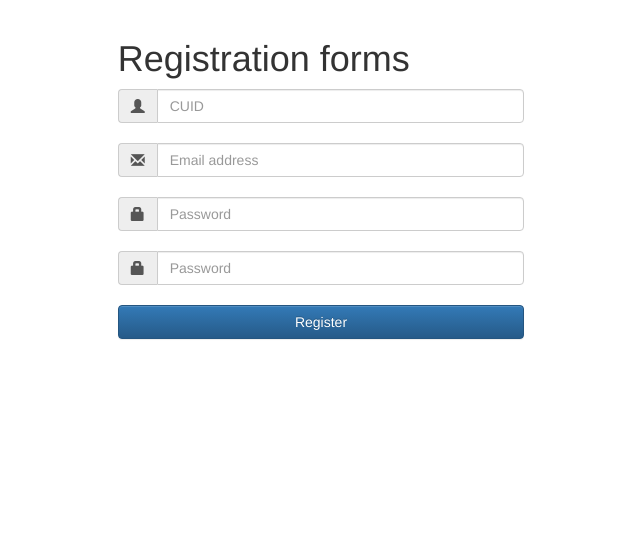
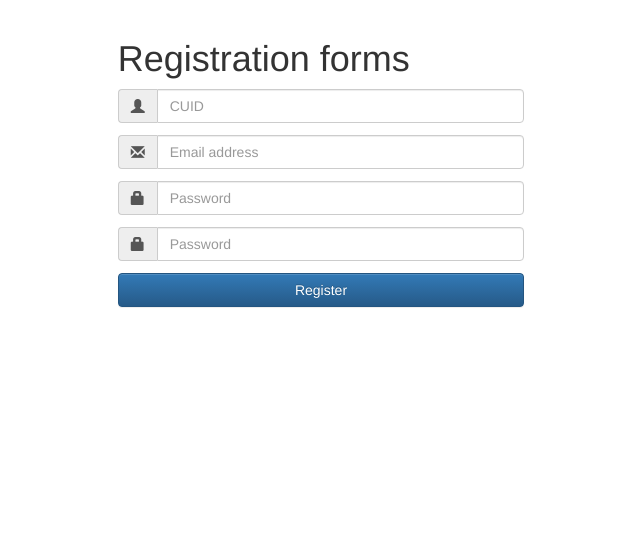
Before and after one commit to Jeremielc/FimeRepositoryManager, a PHP site: page /create_Account.php in a window 1280 px wide. Shown: the part 51-590 px from the top of the page, without its empty margins (319-959 px from the left). Run offline with PHP 8.4, Linux system fonts and the light colour scheme.

Commit message:
Modification of style

```diff
--- a/create_Account.php
+++ b/create_Account.php
@@ -3,35 +3,29 @@
 <?php require("html/navbar.php"); ?>
 
 <div class="container_registrer">
-    <div class="omb_login">
         <div class="row">
             <div class="col-md-4 col-md-offset-4">
                 <h1>Registration forms</h1>
                 <form class="omb_loginForm" action="" autocomplete="off" method="POST">
-                    <div class="input-group">
+                    <div class="input-group group-register">
                         <span class="input-group-addon"><i class="glyphicon glyphicon-user color-blue"></i></span>
                         <input id="newCUID" placeholder="CUID" class="form-control" type="text" required="true" minlength="8" maxlength="8" >
                     </div>
-                    <br>
-                    <div class="input-group">
+                    <div class="input-group group-register">
                         <span class="input-group-addon"><i class="glyphicon glyphicon-envelope color-blue"></i></span>
                         <input id="emailInput" placeholder="Email address" class="form-control" type="email" oninvalid="setCustomValidity('Enter a valid email address!')" onchange="try{setCustomValidity('')}catch(e){}" required="true">
                     </div>
-                    <br>
-                    <div class="input-group">
+                    <div class="input-group group-register">
                         <span class="input-group-addon"><i class="glyphicon glyphicon-lock color-blue"></i></span>
                         <input id="newPassword" placeholder="Password" class="form-control" type="password" minlength="8" required="true">
                     </div>
-                    <br>
-                    <div class="input-group">
+                    <div class="input-group group-register">
                         <span class="input-group-addon"><i class="glyphicon glyphicon-lock color-blue"></i></span>
                         <input id="verifyPassword" placeholder="Password" class="form-control" type="password" minlength="8" required="true">
                     </div>
-                    <br>
                     <button class="btn btn-primary btn-block" type="submit">Register</button></p>
                 </form>
             </div>
         </div>
-    </div>
 </div>
 <?php require("html/footer.php"); ?>
--- a/css/styleSheet.css
+++ b/css/styleSheet.css
@@ -47,10 +47,13 @@
     background-color: #FFF;
 }
 
-/*--------------- Décallage du contenu vers le bas à partir de la navbar --------------------*/
+/*--------------- Beginning of the container of the page --------------------*/
 body {
     min-height: 2000px;
     padding-top: 70px;
 }
 
 /*--------------- Register Form --------------*/
+.group-register{
+    padding-bottom: 12px;
+}
```
